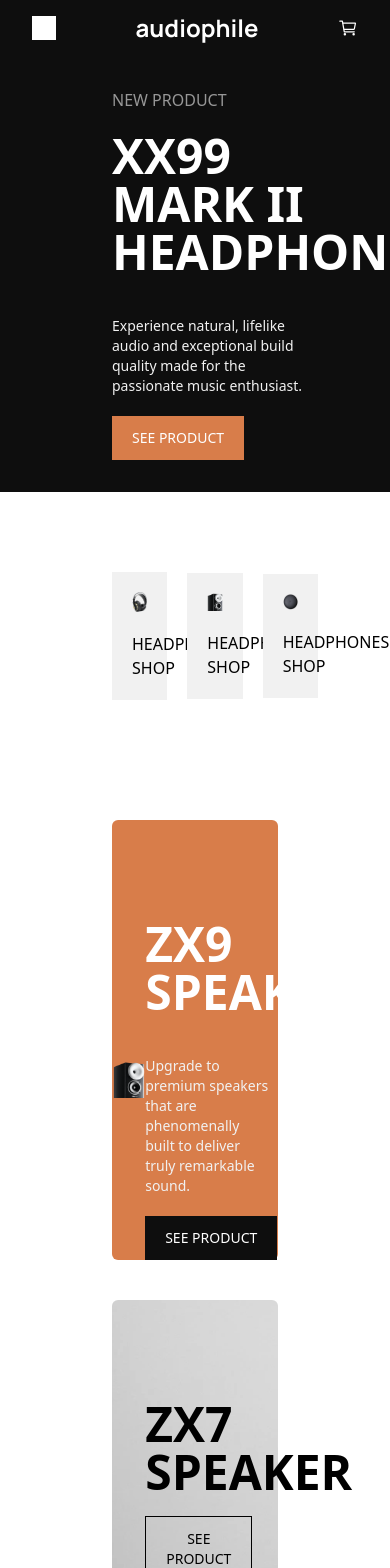
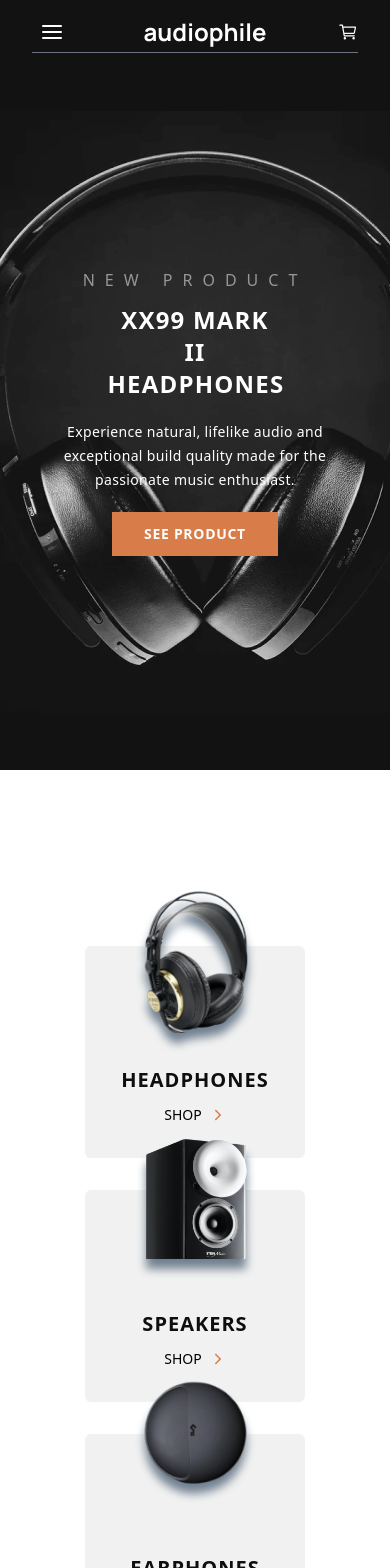
Before and after one commit to Erica-Livia/e-commerce, a React (Vite) app in the folder ecommerce/: page / in a window 390 px wide. Shown: the top 1568 px of the page. Built offline with nearby package versions, Linux system fonts and the light colour scheme.

Commit message:
responsive design HomePage

```diff
--- a/ecommerce/index.html
+++ b/ecommerce/index.html
@@ -4,7 +4,9 @@
     <meta charset="UTF-8" />
     <link rel="icon" type="image/svg+xml" href="/vite.svg" />
     <meta name="viewport" content="width=device-width, initial-scale=1.0" />
-    <link href="https://fonts.googleapis.com/css2?family=Manrope:wght@400;500;600;700&display=swap" rel="stylesheet">
+    <link rel="preconnect" href="https://fonts.googleapis.com">
+    <link rel="preconnect" href="https://fonts.gstatic.com" crossorigin>
+    <link href="https://fonts.googleapis.com/css2?family=Manrope:wght@200..800&display=swap" rel="stylesheet">
     <title>Vite + React</title>
   </head>
   <body>
--- /dev/null
+++ b/ecommerce/src/components/Cards/Card.jsx
@@ -0,0 +1,26 @@
+import React from "react";
+import { Link } from "react-router-dom";
+import '../../custom.css';
+import {IoIosArrowForward} from "react-icons/io";
+
+function Card({ image, title, description, route }) {
+    return (
+        <div className="bg-darkWhite mx-auto pt-20 pb-8 px-4 md:px-8 md:pt-2 rounded-md relative max-w-sm w-3/4 h-2/3">
+            <div className="absolute -top-14 left-1/2 transform -translate-x-1/2 w-38 h-38 md:w-40 md:h-40 justify-center imageShadow">
+                <img src={image} alt={title} className="object-contain items-center w-full h-full md:w-4/5"/>
+            </div>
+            <div className="text-lightBlack text-center mt-4 md:mt-20 pt-6">
+                <h2 className="text-xl md:text-xl font-bold tracking-wider pb-2">{title}</h2>
+                <div className="inline-flex justify-center items-center gap-x-2">
+                    <Link to={route} className="text-black text-sm">
+                    SHOP
+                </Link>
+                    <IoIosArrowForward className="text-cta"/>
+                </div>
+
+            </div>
+        </div>
+    );
+}
+
+export default Card;
--- /dev/null
+++ b/ecommerce/src/components/Cards/GroupCard.jsx
@@ -0,0 +1,36 @@
+import React from "react";
+import headphones from '../../assets/headphones/headphones1.png';
+import speakers from '../../assets/speakers/speakers1.png';
+import earphones from '../../assets/earphones/earphones.png';
+import Card from "./Card.jsx";
+
+function GroupCard() {
+    return (
+        <>
+            <div className="px-4 md:px-16 py-24">
+                <div className="bg-white mx-auto flex flex-col sm:flex-row justify-around items-center py-20 w-full gap-y-8 gap-x-5 md:flex-row-reverse">
+                    <Card
+                        image={headphones}
+                        title="HEADPHONES"
+                        route="headphones"
+                    />
+
+                    <Card
+                        image={speakers}
+                        title="SPEAKERS"
+                        route="speakers/"
+                        className="speakerImage"
+                    />
+
+                    <Card
+                        image={earphones}
+                        title="EARPHONES"
+                        route="earphones/"
+                    />
+                </div>
+            </div>
+        </>
+    );
+}
+
+export default GroupCard;
--- a/ecommerce/src/components/HomePage/HomePage.jsx
+++ b/ecommerce/src/components/HomePage/HomePage.jsx
@@ -1,112 +1,78 @@
 import React from "react";
-import headphone from '../../assets/headphones/headphonesHero.png';
-import headphones from '../../assets/headphones/headphones1.png';
-import speakers from '../../assets/speakers/speakers1.png';
-import earphones from '../../assets/earphones/earphones.png';
+import headphone from '../../assets/headphones/headphonesHero1.png';
 import speaker from '../../assets/speakers/speaker-cut.png';
-import { IoIosArrowForward } from "react-icons/io";
-
+import speakers from '../../assets/speakers/speaker-cut.png'
+import GroupCard from "../../components/Cards/GroupCard.jsx";
+import '../../custom.css';
 
 function HomePage () {
     return (
-        <div className="bg-white">
+        <div className="bg-white font-light">
             <div className="pb-8 items-center">
 
                 {/* HomePage HeroSection */}
-                <div className="bg-lightBlack mx-auto flex justify-between items-center px-28 py-8">
-                    <div className="text-footerText">
-                        <h1>NEW PRODUCT</h1>
-
-                        <h2 className="text-white text-5xl w-3/5 py-5 font-bold ">XX99 MARK II HEADPHONES</h2>
-                        <p className="text-darkWhite text-sm w-3/5 py-5 font-light">Experience natural, lifelike audio
-                            and exceptional build quality made for the passionate music enthusiast.</p>
-                        <button className="pt-3 pb-3 pr-5 pl-5 w-fit text-sm text-white bg-cta hover:bg-lightCta">SEE
+                <div id="heroSection"
+                     className="bg-darkBgColor mx-auto px-5 flex justify-center items-center md:justify-between md:px-32 overflow-hidden">
+                    <div className="text-footerText w-full md:w-1/2 text-center md:text-left py-16 md:py-14">
+                        <h1 className="newProduct tracking-widest">NEW PRODUCT</h1>
+                        <h2 className="text-white text-2xl sm:text-3xl md:text-5xl lg:text-6xl w-1/2 md:w-full md:m-0 m-auto py-3 font-semibold tracking-wider">XX99
+                            MARK II HEADPHONES</h2>
+                        <p className="text-white text-sm sm:text-sm md:text-base lg:text-sm w-4/5 sm:w-3/5 md:w-4/5 md:m-0 m-auto py-2 pb-5 font-light tracking-wide leading-6">
+                            Experience natural, lifelike audio and exceptional build quality made for the passionate
+                            music enthusiast.
+                        </p>
+                        <button className="py-3 px-8 w-fit text-sm font-semibold text-white bg-cta hover:bg-lightCta tracking-wider">SEE
                             PRODUCT
                         </button>
                     </div>
-                    <div className="">
-                        <img src={headphone} alt="headphones" className="w-4/5 sm-bg-[(headphone)]"/>
+                    <div className="hidden md:block md:w-1/2 overflow-hidden">
+                        <img src={headphone} alt="headphones" className="w-full"/>
                     </div>
                 </div>
 
+
                 {/* Links to Products Page */}
-                <div className="px-28">
-                    <div className="bg-white mx-auto flex justify-around items-center py-20 w-full px-0 gap-x-5">
-                        <div className="bg-darkWhite w-1/3 h-50 p-5">
-                            <img src={headphones} className="w-20 h-50 pb-5"/>
-                            <div>
-                                <p>HEADPHONES</p>
-                                <div className="flex items-center">
-                                    <p>SHOP</p>
-                                    <IoIosArrowForward/>
-                                </div>
-
-                            </div>
-                        </div>
-
-                        <div className="bg-darkWhite w-1/3 h-50 p-5">
-                            <img src={speakers} className="w-20 h-50 pb-5"/>
-                            <div>
-                                <p>HEADPHONES</p>
-                                <div className="flex items-center">
-                                    <p>SHOP</p>
-                                    <IoIosArrowForward/>
-                                </div>
-
-                            </div>
-                        </div>
-
-                        <div className="bg-darkWhite w-1/3 h-50 p-5">
-                            <img src={earphones} className="w-20 h-50 pb-5"/>
-                            <div>
-                                <p>HEADPHONES</p>
-                                <div className="flex items-center">
-                                    <p>SHOP</p>
-                                    <IoIosArrowForward/>
-                                </div>
-
-                            </div>
-                        </div>
-
-                    </div>
+                <div className="px-8 md:px-28 sm:px">
+                    <GroupCard />
                 </div>
 
                 {/* ZX9 SpeakerSection */}
-                <div className="px-28 py-10">
-                    <div className="bg-cta mx-auto flex justify-around items-center pt-20 rounded-md">
-                        <img src={speakers} className="w-1/5"/>
-                        <div className="text-footerText">
-                            <h2 className="text-white text-5xl w-3/5 py-5 font-bold ">ZX9 SPEAKER</h2>
-                            <p className="text-darkWhite text-sm w-3/5 py-5 font-light">Upgrade to premium speakers that
-                                are
-                                phenomenally built to deliver truly remarkable sound.</p>
-                            <button
-                                className="pt-3 pb-3 pr-5 pl-5 w-fit text-sm text-white bg-lightBlack hover:opacity-80">SEE
-                                PRODUCT
-                            </button>
-                        </div>
-                    </div>
-                </div>
+                {/*<div className="px-28 py-10">*/}
+                {/*    <div className="bg-cta mx-auto flex justify-around items-center pt-20 rounded-md">*/}
+                {/*        <img src={speakers} className="w-1/5"/>*/}
+                {/*        <div className="text-footerText">*/}
+                {/*            <h2 className="text-white text-5xl w-3/5 py-5 font-bold ">ZX9 SPEAKER</h2>*/}
+                {/*            <p className="text-darkWhite text-sm w-3/5 py-5 font-light">Upgrade to premium speakers that*/}
+                {/*                are*/}
+                {/*                phenomenally built to deliver truly remarkable sound.</p>*/}
+                {/*            <button*/}
+                {/*                className="pt-3 pb-3 pr-5 pl-5 w-fit text-sm text-white bg-lightBlack hover:opacity-80">SEE*/}
+                {/*                PRODUCT*/}
+                {/*            </button>*/}
+                {/*        </div>*/}
+                {/*    </div>*/}
+                {/*</div>*/}
 
                 {/* ZX7 SpeakerSection */}
-                <div className="px-28">
-                    <div className={`mx-auto flex justify-around items-center py-20 right rounded-md`} style={{backgroundImage: `url(${speaker})`}}>
-                        <div className="text-footerText w-1/5 left-0">
-                            <h2 className="text-black text-5xl w-3/5 py-5 font-bold ">ZX7 SPEAKER</h2>
-                            <button
-                                className="pt-3 pb-3 pr-5 pl-5 w-fit text-sm text-black border border-black  hover:opacity-80">SEE
-                                PRODUCT
-                            </button>
-                        </div>
-                        <div>
-                            <img src={speakers} width={0}/>
-                        </div>
-                    </div>
-                </div>
+                {/*<div className="px-28">*/}
+                {/*    <div className={`mx-auto flex justify-around items-center py-20 right rounded-md`}*/}
+                {/*         style={{backgroundImage: `url(${speaker})`}}>*/}
+                {/*        <div className="text-footerText w-1/5 left-0">*/}
+                {/*            <h2 className="text-black text-5xl w-3/5 py-5 font-bold ">ZX7 SPEAKER</h2>*/}
+                {/*            <button*/}
+                {/*                className="pt-3 pb-3 pr-5 pl-5 w-fit text-sm text-black border border-black  hover:opacity-80">SEE*/}
+                {/*                PRODUCT*/}
+                {/*            </button>*/}
+                {/*        </div>*/}
+                {/*        <div>*/}
+                {/*            <img src={speakers} width={0}/>*/}
+                {/*        </div>*/}
+                {/*    </div>*/}
+                {/*</div>*/}
 
-            {/* YX1 EarphoneSection   */}
+                {/* YX1 EarphoneSection   */}
 
-            {/*  DescriptionSection with ManPictures   */}
+                {/*  DescriptionSection with ManPictures   */}
 
             </div>
         </div>
--- a/ecommerce/src/components/Navbar.jsx
+++ b/ecommerce/src/components/Navbar.jsx
@@ -6,6 +6,7 @@ import Speaker from "./Speaker/Speaker.jsx";
 import Earphone from "./Eearphone/Earphone.jsx";
 import Cart from "./Cart/Cart.jsx";
 import HomePage from "./HomePage/HomePage.jsx";
+import '../custom.css';
 
 
 function Navbar() {
@@ -17,54 +18,75 @@ function Navbar() {
 
     return (
         <Router>
-        <nav className="text-white pt-3 pb-3 px-8 font-manrope bg-lightBlack w-full md:px-20 sm:px-8">
-            <div className="container mx-auto flex justify-between items-center">
+        <nav className="text-white pt-3 px-8 font-manrope bg-darkBgColor w-full md:px-24 sm:px-8">
+            <div className="container mx-auto flex justify-between items-center border-b-gray-500 border-b-2 sm:pb-4 ">
                 <button
-                    className="md:hidden text-white left-0"
+                    className="md:hidden text-white p-2 rounded focus:outline-none"
                     onClick={toggleMenu}
                 >
                     <svg
                         className="w-6 h-6"
-                        stroke="white"
+                        viewBox="0 0 24 24"
+                        fill="none"
+                        stroke="currentColor"
+                        strokeWidth="2"
+                        strokeLinecap="round"
+                        strokeLinejoin="round"
                     >
-                        <path
-                            strokeLinecap="round"
-                            strokeLinejoin="round"
-                            strokeWidth={25}
-                            d={isOpen ? "M6 18L18 6M6 6l12 12" : "M4 6h16M4 12h16m-7 6h7"}
-                        />
+                        {isOpen ? (
+                            <path d="M6 18L18 6M6 6l12 12"/>
+                        ) : (
+                            <>
+                                <path d="M3 6h18"/>
+                                <path d="M3 12h18"/>
+                                <path d="M3 18h18"/>
+                            </>
+                        )}
                     </svg>
+                </button>
 
-                </button>
+
                 <div className="text-2xl font-bold md:text-center"><Link to='/'>audiophile</Link></div>
-                <div className={`hidden md:flex space-x-4 text-sm ${isOpen ? 'hidden' : 'block'}`}>
-                    <NavLink to="/" className={({ isActive }) => isActive ? "text-lightCta" : "text-white hover:text-lightCta"}>HOME</NavLink>
-                    <NavLink to="/headphones" className={({ isActive }) => isActive ? "text-lightCta" : "text-white hover:text-lightCta"}>HEADPHONES</NavLink>
-                    <NavLink to="/speakers" className={({ isActive }) => isActive ? "text-lightCta" : "text-white hover:text-lightCta"}>SPEAKERS</NavLink>
-                    <NavLink to="/earphones" className={({ isActive }) => isActive ? "text-lightCta" : "text-white hover:text-lightCta"}>EARPHONES</NavLink>
+                <div
+                    className={`hidden md:flex space-x-4 gap-x-6 py-6 text-sm navLinks tracking-widest ${isOpen ? 'hidden' : 'block'}`}>
+                    <NavLink to="/"
+                             className={({isActive}) => isActive ? "text-lightCta" : "text-white hover:text-lightCta"}>HOME</NavLink>
+                    <NavLink to="/headphones"
+                             className={({isActive}) => isActive ? "text-lightCta" : "text-white hover:text-lightCta"}>HEADPHONES</NavLink>
+                    <NavLink to="/speakers"
+                             className={({isActive}) => isActive ? "text-lightCta " : "text-white hover:text-lightCta"}>SPEAKERS</NavLink>
+                    <NavLink to="/earphones"
+                             className={({isActive}) => isActive ? "text-lightCta" : "text-white hover:text-lightCta"}>EARPHONES</NavLink>
                 </div>
-                <div className={` md:flex text-sm ${isOpen ? 'hidden' : 'block'}`}>
+                <div className='block'>
                     <a href="/" className="text-xl hover:text-lightCta"><IoCartOutline/></a>
                 </div>
 
 
             </div>
             {isOpen && (
-                <div className="md:hidden block justify-around text-center">
-                    <NavLink to="/" className={({ isActive }) => isActive ? "block px-2 py-1 text-lightCta" : "block px-2 py-1 text-white hover:text-lightCta"}>HOME</NavLink>
-                    <NavLink to="/headphones" className={({ isActive }) => isActive ? "block px-2 py-1 text-lightCta" : "block px-2 py-1 text-white hover:text-lightCta"}>HEADPHONES</NavLink>
-                    <NavLink to="/speakers" className={({ isActive }) => isActive ? "block px-2 py-1 text-lightCta" : "block px-2 py-1 text-white hover:text-lightCta"}>SPEAKERS</NavLink>
-                    <NavLink to="/earphones" className={({ isActive }) => isActive ? "block px-2 py-1 text-lightCta" : "block px-2 py-1 text-white hover:text-lightCta"}>EARPHONES</NavLink>
-                    <NavLink to="/cart" className={({ isActive }) => isActive ? "block px-2 py-1 text-lightCta" : "block px-2 py-1 text-white hover:text-lightCta"}>CART</NavLink>
-                </div>
+                <>
+                    <div className="md:hidden block justify-around text-center">
+                        <NavLink to="/"
+                                 className={({isActive}) => isActive ? "block px-2 py-1 text-lightCta" : "block px-2 py-1 text-white hover:text-lightCta"}>HOME</NavLink>
+                        <NavLink to="/headphones"
+                                 className={({isActive}) => isActive ? "block px-2 py-1 text-lightCta" : "block px-2 py-1 text-white hover:text-lightCta"}>HEADPHONES</NavLink>
+                        <NavLink to="/speakers"
+                                 className={({isActive}) => isActive ? "block px-2 py-1 text-lightCta" : "block px-2 py-1 text-white hover:text-lightCta"}>SPEAKERS</NavLink>
+                        <NavLink to="/earphones"
+                                 className={({isActive}) => isActive ? "block px-2 py-1 text-lightCta" : "block px-2 py-1 text-white hover:text-lightCta"}>EARPHONES</NavLink>
+                    </div>
+                </>
+
+
             )}
         </nav>
             <Routes>
-                <Route path="/" element={<HomePage />}></Route>
-                <Route path="/headphones" element={<Headphone />}></Route>
-                <Route path="/earphones" element={<Earphone />}></Route>
-                <Route path="/speakers" element={<Speaker />}></Route>
-                <Route path="/cart" element={<Cart />}></Route>
+                <Route path="/" element={<HomePage/>}></Route>
+                <Route path="/headphones" element={<Headphone/>}></Route>
+                <Route path="/earphones" element={<Earphone/>}></Route>
+                <Route path="/speakers" element={<Speaker/>}></Route>
+                <Route path="/cart" element={<Cart/>}></Route>
             </Routes>
         </Router>
     );
--- /dev/null
+++ b/ecommerce/src/custom.css
@@ -0,0 +1,40 @@
+.navLinks, .tracking-widest {
+    letter-spacing: 3px !important;
+}
+
+.newProduct {
+    letter-spacing: 10px !important;
+}
+
+.border-b-gray-500 {
+    border-bottom: solid 0.5px rgba(107, 114, 128) !important;
+}
+
+/* Home Page */
+
+/* Hero Section */
+
+#heroSection {
+    height: 85vh;
+}
+
+@media (max-width : 768px) {
+    #heroSection {
+        background-image: url("assets/headphones/headphonesHero2.png") !important;
+        background-position: center;
+        background-repeat: no-repeat;
+        height: 85vh;
+    }
+}
+
+
+/* Card Style */
+
+/* Image shadow */
+
+.imageShadow {
+    filter: drop-shadow(0px 10px 5px slategrey);
+}
+
+
+/* Group Card */
--- a/ecommerce/tailwind.config.js
+++ b/ecommerce/tailwind.config.js
@@ -15,6 +15,7 @@ export default {
         lightCta: '#fbaf85',
         backgroundColor: '#fafafa',
         footerText: '#979797',
+        darkBgColor: '#121212',
       },
       fontFamily: {
         manrope: ['Manrope', 'sans-serif'],
```
Also changed, not shown: ecommerce/src/assets/headphones/headphonesHero1.png (added), ecommerce/src/assets/headphones/headphonesHero2.png (added).
